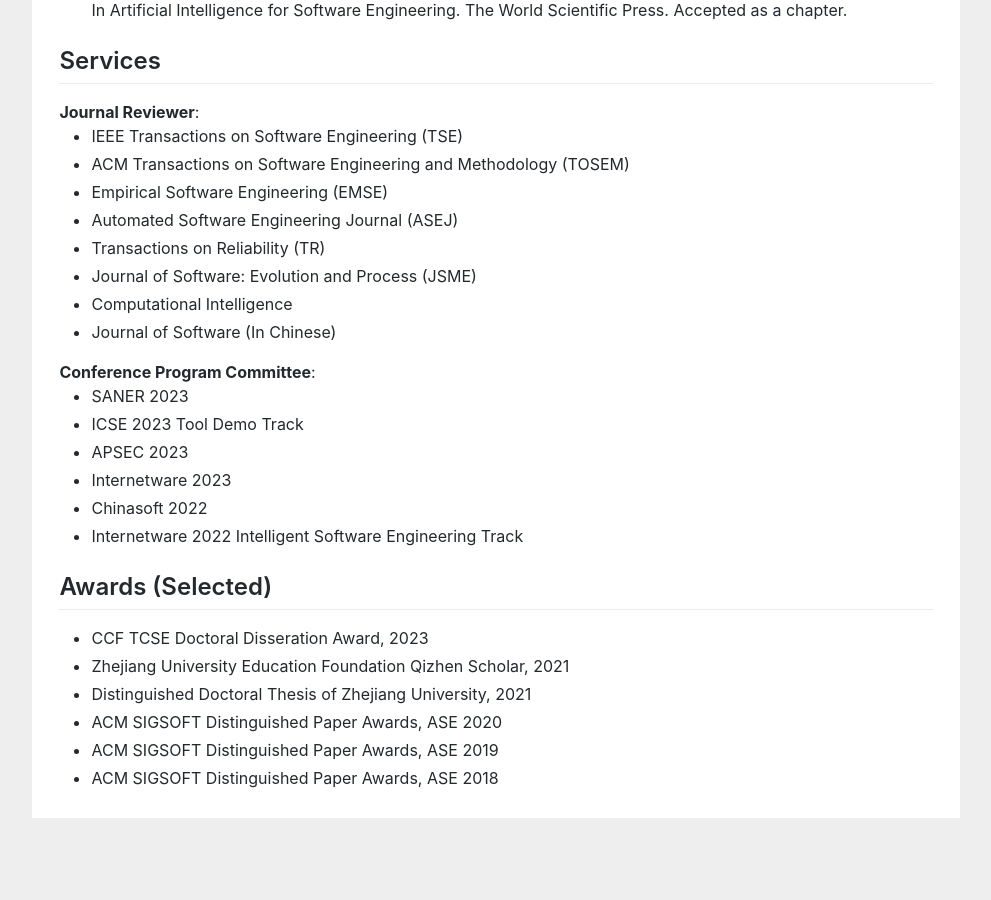
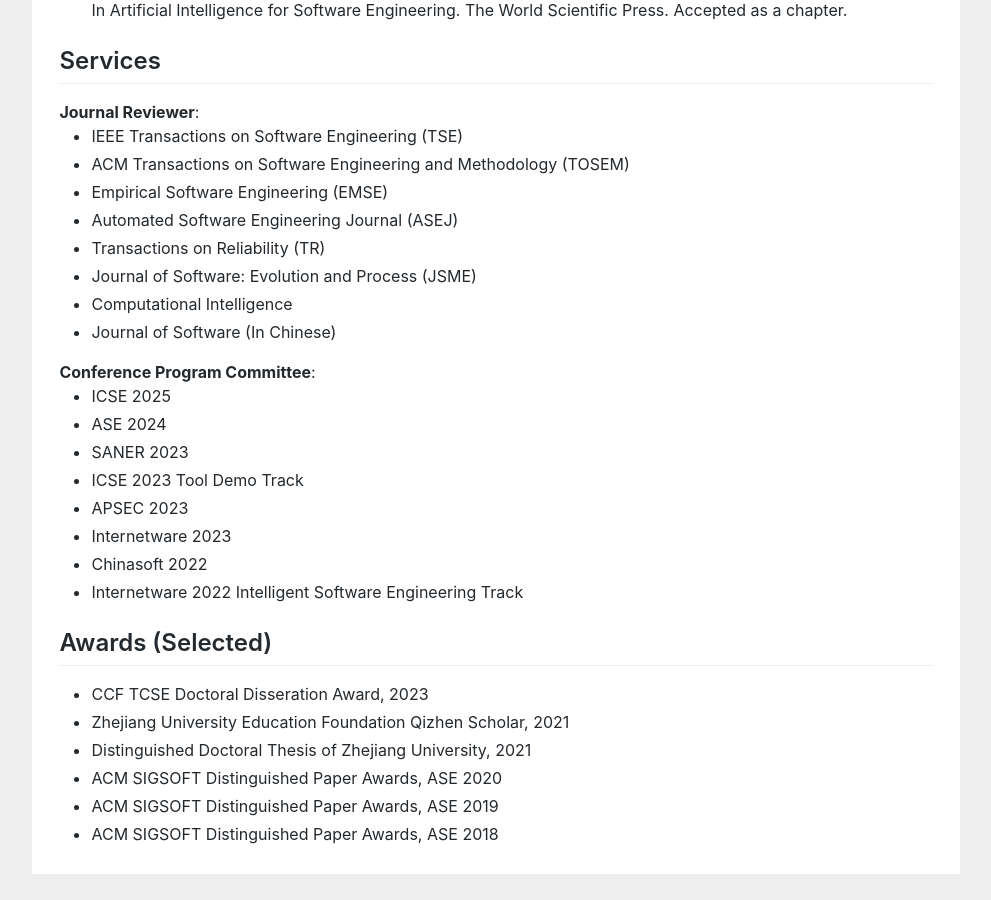
Before and after one commit to zhongxin-liu/zhongxin-liu.github.io, a Jekyll site: the page index.html, which Jekyll copies as it is, in a window 1280 px wide and 900 px high, scrolled down 3471 px. Shown: the whole window, without its empty margins (144-1135 px from the left). Built offline with Jekyll 4.4.1, drawn with Linux system fonts in a browser that asks for light colours; before the commit the page ends 4315 px from its top, so only the background shows below that.

Commit message:
Update index.html

```diff
--- a/index.html
+++ b/index.html
@@ -282,6 +282,8 @@
 
 				<b>Conference Program Committee</b>:
 				<ul>
+					<li>ICSE 2025</li>
+					<li>ASE 2024</li>
 					<li>SANER 2023</li>
 					<li>ICSE 2023 Tool Demo Track</li>
 					<li>APSEC 2023</li>
```
